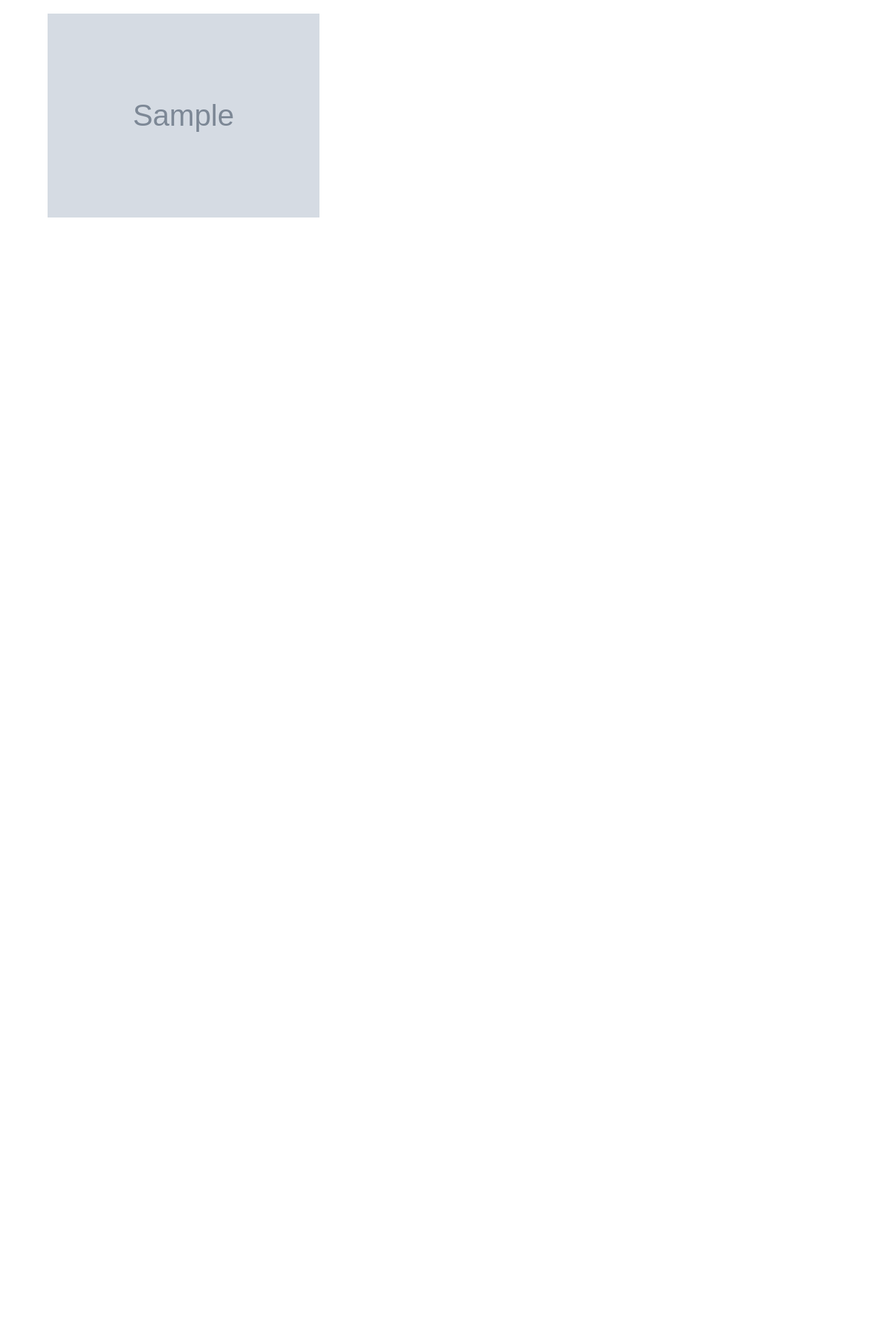
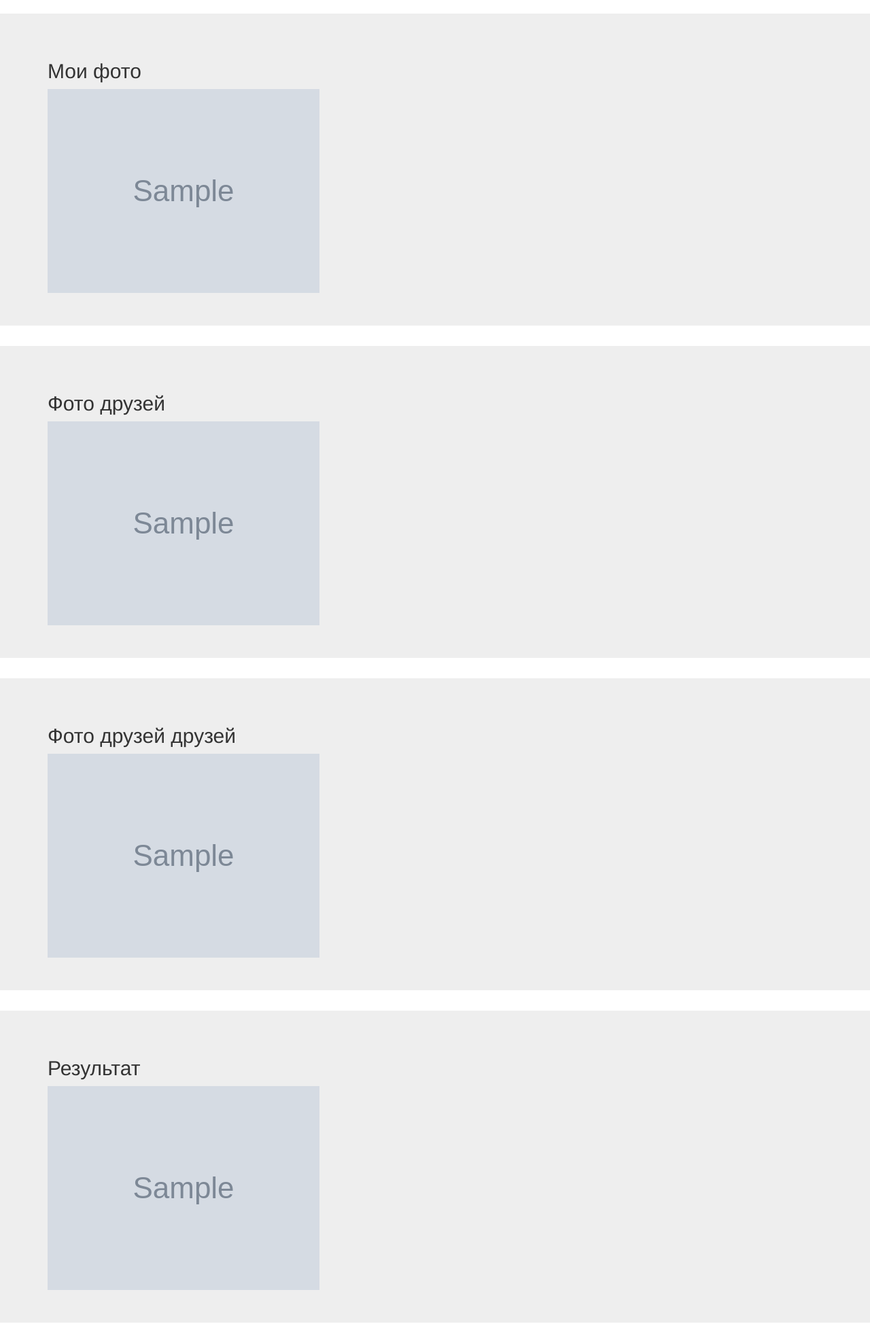
Before and after one commit to AntonRoy/Tensorphotos, a Flask app: template templates/found.html in a window 1280 px wide. Shown: the part 52-2028 px from the top of the page at 68% size. Before the commit the page ends 372 px from the top, so only its background shows below. Run offline with Flask 2, Linux system fonts and the light colour scheme; the template is opened without the code that fills it: most values are stand-ins (such as "Sample title", 1, 10 or a date in 2020); grey boxes marked "Sample" are stand-in pictures; some libraries are stand-ins or nearby versions.

Commit message:
Add files via upload

```diff
--- a/templates/about.html
+++ b/templates/about.html
@@ -45,7 +45,7 @@ html {
       <div class="form-group">
        <input type="text" class="form-control input-md" name = 'login' id="login" placeholder="Введите ваш ID в VK">
         <select name="photo_type">
-            {%for type in ['men naked', 'men swimsuit', 'ladies swimsuit', 'ladies naked']%}
+            {%for type in ['all', 'men naked', 'men swimsuit', 'ladies swimsuit', 'ladies naked']%}
             <option>{{type}}</option>
             {%endfor%}
         </select>
--- a/templates/found.html
+++ b/templates/found.html
@@ -46,10 +46,43 @@ html {
         </div>
     </div>
 </nav>
-<div align = left class = container>
-    {% block photos %}
+<div class="jumbotron">
+    <div class="container">
+        <h2>Мои фото</h2>
+        {% block photos_my %}
+        {% for photo in photos_my %}
+            <img src={{photo}}>
+        {% endfor %}
+        {% endblock %}
+    </div>
+</div>
+<div class="jumbotron">
+    <div class="container">
+        <h2>Фото друзей</h2>
+        {% block photos_f %}
+        {% for photo in photos_f %}
+            <img src={{photo}}>
+        {% endfor %}
+        {% endblock %}
+    </div>
+</div>
+<div class="jumbotron">
+    <div class="container">
+        <h2>Фото друзей друзей</h2>
+        {% block photos_ff %}
+        {% for photo in photos_ff %}
+            <img src={{photo}}>
+        {% endfor %}
+        {% endblock %}
+    </div>
+</div>
+<div class="jumbotron">
+    <div class="container">
+        <h2>Результат</h2>
+        {% block photos %}
         {% for photo in photos %}
             <img src={{photo}}>
         {% endfor %}
-    {% endblock %}
+        {% endblock %}
+    </div>
 </div>
```
